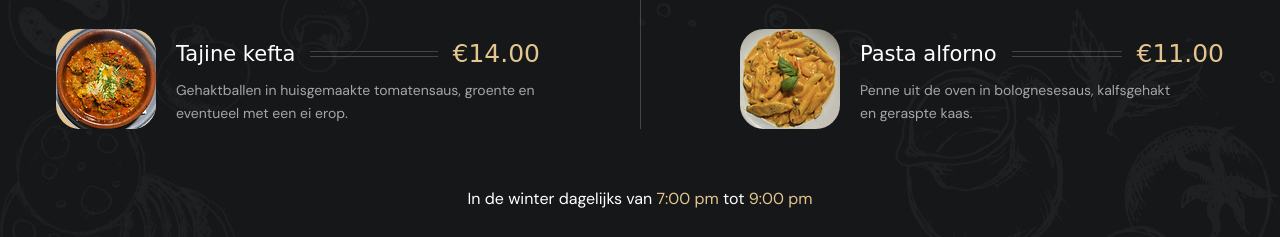
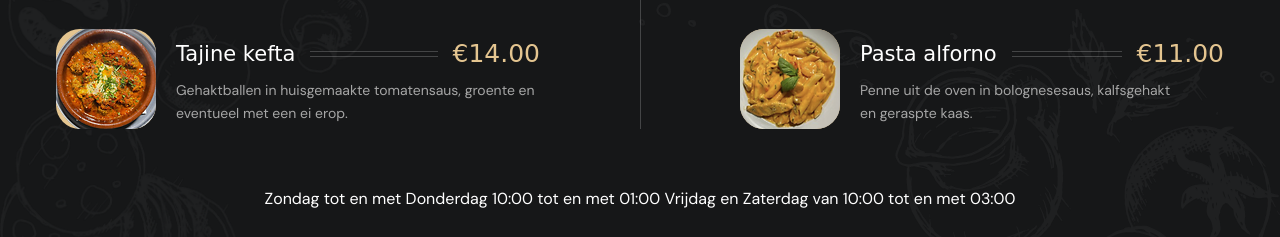
Before and after one commit to 1uxor/pasha_restaurant, a plain HTML site: page index.html in a window 1280 px wide. Shown: the part 4472-4709 px from the top of the page. Drawn offline with nearby package versions, Linux system fonts and the light colour scheme; a web font is replaced by a local one.

Commit message:
last push

```diff
--- a/index.html
+++ b/index.html
@@ -703,7 +703,9 @@
           </ul>
 
           <p class="menu-text text-center">
-            In de winter dagelijks van <span class="span">7:00 pm</span> tot <span class="span">9:00 pm</span>
+            Zondag tot en met Donderdag 10:00 tot en met 01:00
+            Vrijdag en Zaterdag van
+            10:00 tot en met 03:00
           </p>
 
           <a href="menu.html" class="btn btn-primary">
@@ -765,7 +767,7 @@
 
             <form action="https://api.web3forms.com/submit" class="form-left" method="POST">
 
-              <input type="hidden" name="access_key" value="YOUR_ACCESS_KEY_HERE">
+              <input type="hidden" name="access_key" value="50bbaf7d-79ff-4ea9-a0bb-6e93f37acc9b">
 
 
               <h2 class="headline-1 text-center">Online Reservering</h2>
```
